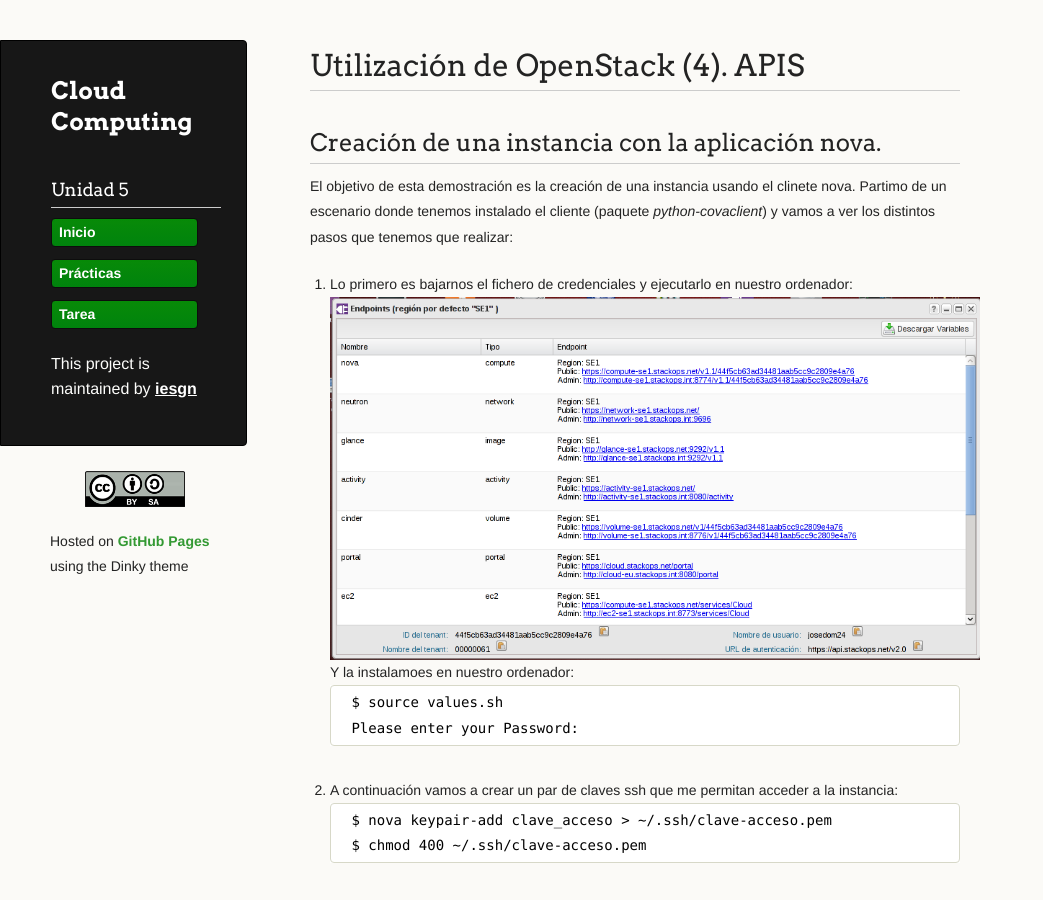
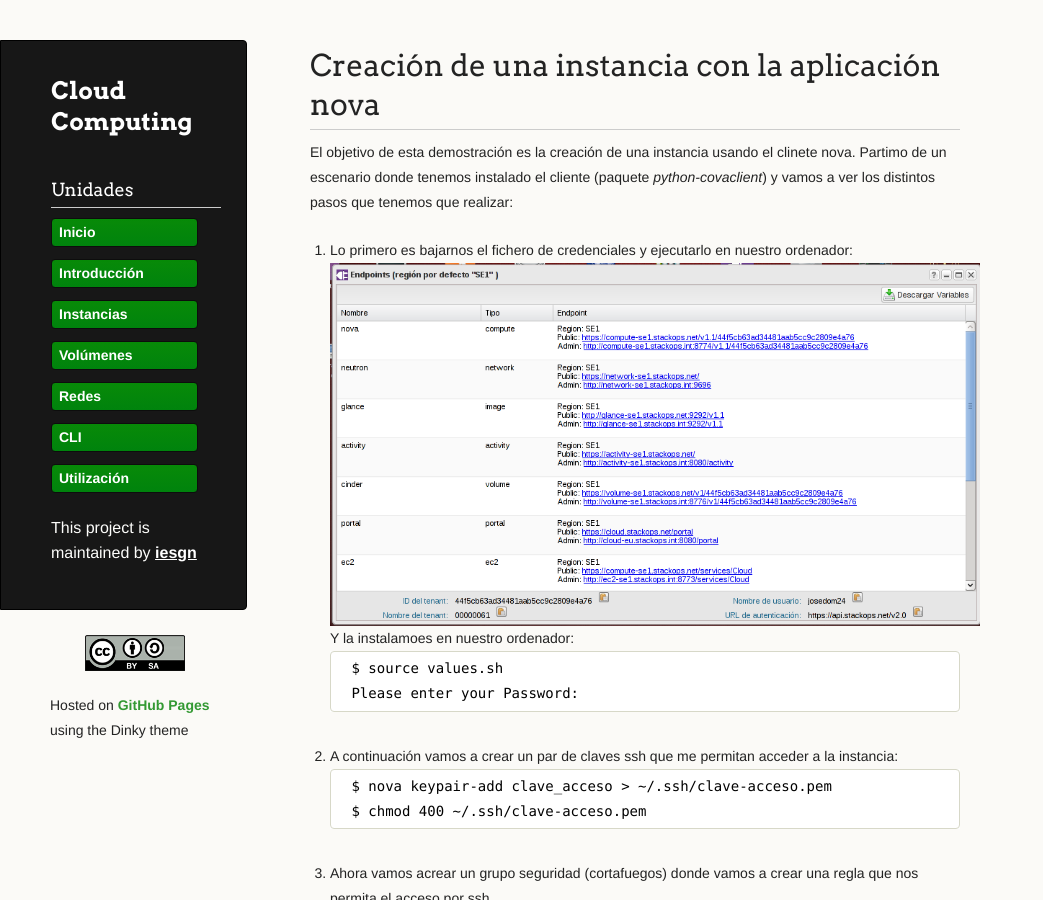
Before and after one commit to iesgn/cloud2, a Jekyll site: the page built from curso/u5/instancia.md, in a window 1280 px wide and 900 px high. Shown: the whole window, without its empty margins (0-1043 px from the left). Built offline with Jekyll 4.4.1, drawn with Linux system fonts in a browser that asks for light colours.

Commit message:
Unidad 5. instancias.md

```diff
--- a/curso/u5/instancia.md
+++ b/curso/u5/instancia.md
@@ -1,10 +1,9 @@
 ---
 layout: blog
-tittle: Utilización de OpenStack (4). APIS
+tittle: Creación de una instancia con la aplicación nova
 menu:
-  - Unidad 5
+  - Unidades
 ---
-##Creación de una instancia con la aplicación nova.
 
 El objetivo de esta demostración es la creación de una instancia usando el clinete nova. Partimo de un escenario donde tenemos instalado el cliente (paquete *python-covaclient*) y vamos a ver los distintos pasos que tenemos que realizar:
 
```
